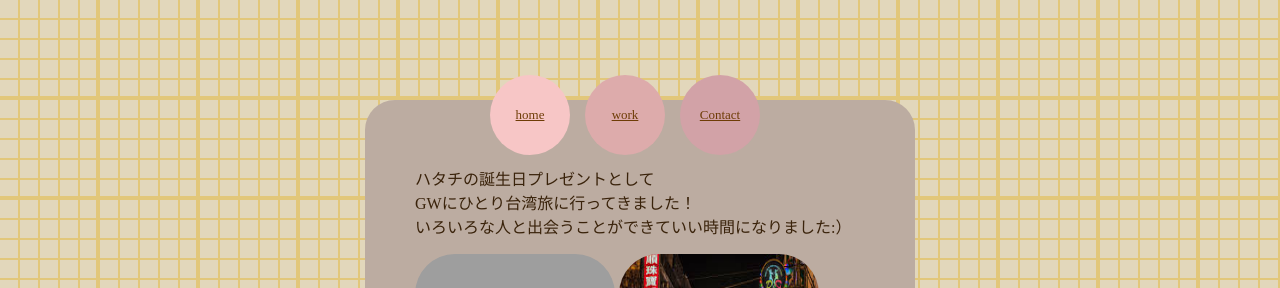
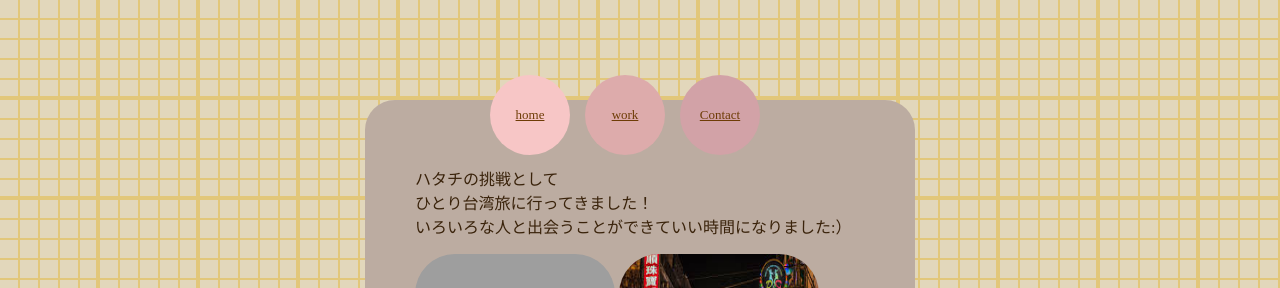
Before and after one commit to TAKAGIRUNA/website, a plain HTML site: page work.html in a window 1280 px wide. Shown: the top 288 px of the page. Drawn offline with Linux system fonts and the light colour scheme; grey boxes are pictures that could not be loaded.

Commit message:
Update work.html

```diff
--- a/work.html
+++ b/work.html
@@ -10,8 +10,8 @@
     <div class="contact-us">
         <div class="form">
             <div class="text">
-                <p>ハタチの誕生日プレゼントとして
-                    <br>GWにひとり台湾旅に行ってきました！<br>
+                <p>ハタチの挑戦として
+                    <br>ひとり台湾旅に行ってきました！<br>
                     いろいろな人と出会うことができていい時間になりました:）
                 </p>
             </div>
```
